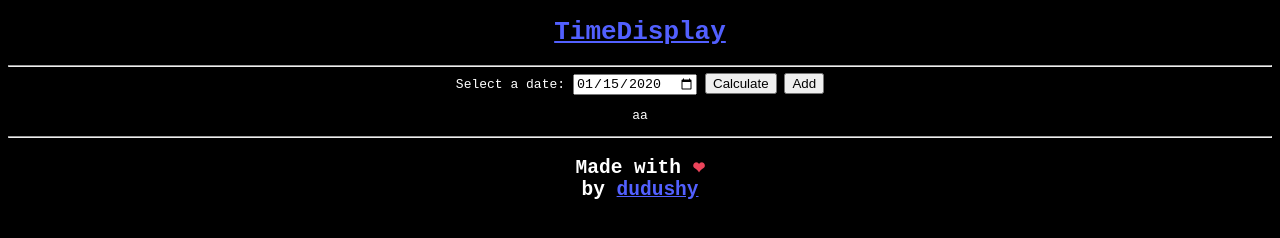
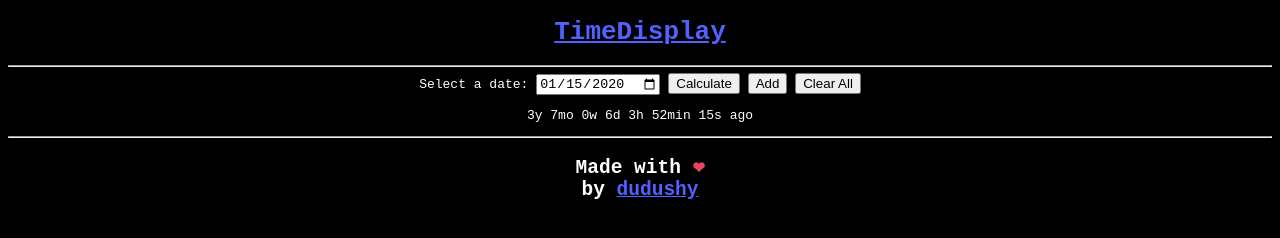
Before and after one commit to dudushy/TimeAgoDisplay, a plain HTML site: page docs/index.html in a window 1280 px wide. Both pictures are taken after typing "2020-01-15" into the empty fields and a click on the button "Add". Drawn offline with Linux system fonts and the light colour scheme.

Commit message:
Working on clockArray

```diff
--- a/docs/index.html
+++ b/docs/index.html
@@ -21,6 +21,7 @@
     <input type="date" id="sampleDateInput">
     <button onclick="calculateTimeDifference(this.value, true)">Calculate</button>
     <button onclick="addClock()">Add</button>
+    <button onclick="clearClocks()">Clear All</button>
     <p id="output"></p>
 
     <div id="clocks"></div>
--- a/docs/script.js
+++ b/docs/script.js
@@ -1,5 +1,8 @@
 const TITLE = "TimeDisplay";
-const clockArray = [];
+const clockArray = localStorage.getItem("clockArray") ? JSON.parse(localStorage.getItem("clockArray")) : [];
+console.log(`[${TITLE}] clockArray`, clockArray);
+
+loadClocks();
 
 function calculateTimeDifference(dateInput, sample = false) {
   console.log(`[${TITLE}#calculateTimeDifference] dateInput`, dateInput);
@@ -54,24 +57,64 @@ function calculateTimeDifference(dateInput, sample = false) {
   else return resultTime;
 }
 
+function clearClocks() {
+  console.log(`[${TITLE}#clearClocks] (BEFORE) clockArray`, clockArray);
+
+  clockArray.forEach((clock) => {
+    clearInterval(clock.intervalId);
+  });
+
+  document.getElementById("clocks").innerHTML = "";
+
+  clockArray.length = 0;
+  localStorage.setItem("clockArray", JSON.stringify(clockArray));
+
+  console.log(`[${TITLE}#clearClocks] (AFTER) clockArray`, clockArray);
+
+  clearInterval();
+}
+
+function loadClocks() {
+  console.log(`[${TITLE}#loadClocks] clockArray`, clockArray);
+
+  clockArray.forEach((clock) => {
+    const clockElement = document.createElement("p");
+    clockElement.setAttribute("id", `clock-${clock.id}`);
+    setInterval(updateClock, 1000, clockElement, clock.date)
+    document.getElementById("clocks").appendChild(clockElement);
+  });
+}
+
 function addClock() {
-  if (!document.getElementById("sampleDateInput").value) {
+  const dateInput = document.getElementById("sampleDateInput").value;
+  console.log(`[${TITLE}#addClock] dateInput`, dateInput);
+
+  if (!dateInput) {
     alert("Please enter a date");
     return;
   }
 
-  console.log(`[${TITLE}#addClock] clockArray`, clockArray);
+  console.log(`[${TITLE}#addClock] (BEFORE) clockArray`, clockArray);
 
   // clockInput.setAttribute("onchange", "calculateTimeDifference(this.value)");
-  // clockArray.push(clock);
 
-  const clock = document.createElement("p");
-  setInterval(test, 1000, clock, "a")
-  document.getElementById("clocks").appendChild(clock);
+  const clockElement = document.createElement("p");
+  clockElement.setAttribute("id", `clock-${clockArray.length}`);
+  const clockIntervalId = setInterval(updateClock, 1000, clockElement, dateInput)
+  document.getElementById("clocks").appendChild(clockElement);
+
+  clockArray.push({
+    date: dateInput,
+    id: clockArray.length,
+    intervalId: clockIntervalId,
+  });
+
+  console.log(`[${TITLE}#addClock] (AFTER) clockArray`, clockArray);
+  localStorage.setItem("clockArray", JSON.stringify(clockArray));
 }
 
-function test(clock, char) {
-  console.log(`[${TITLE}#test] (${char}) clock`, clock);
+function updateClock(clock, dateInput) {
+  console.log(`[${TITLE}#updateClock] (${dateInput}) clock`, clock);
 
-  clock.innerText += char;
+  clock.innerText = calculateTimeDifference(dateInput);
 }
```
